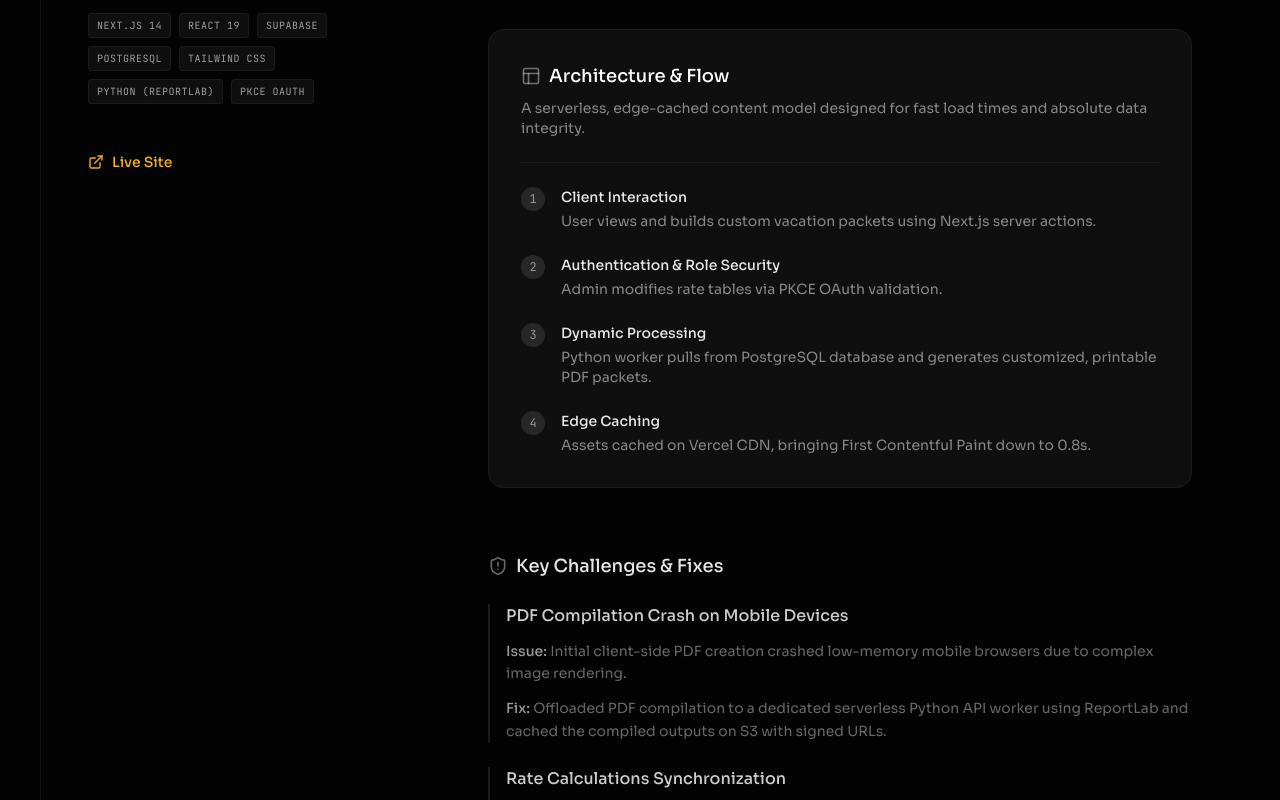
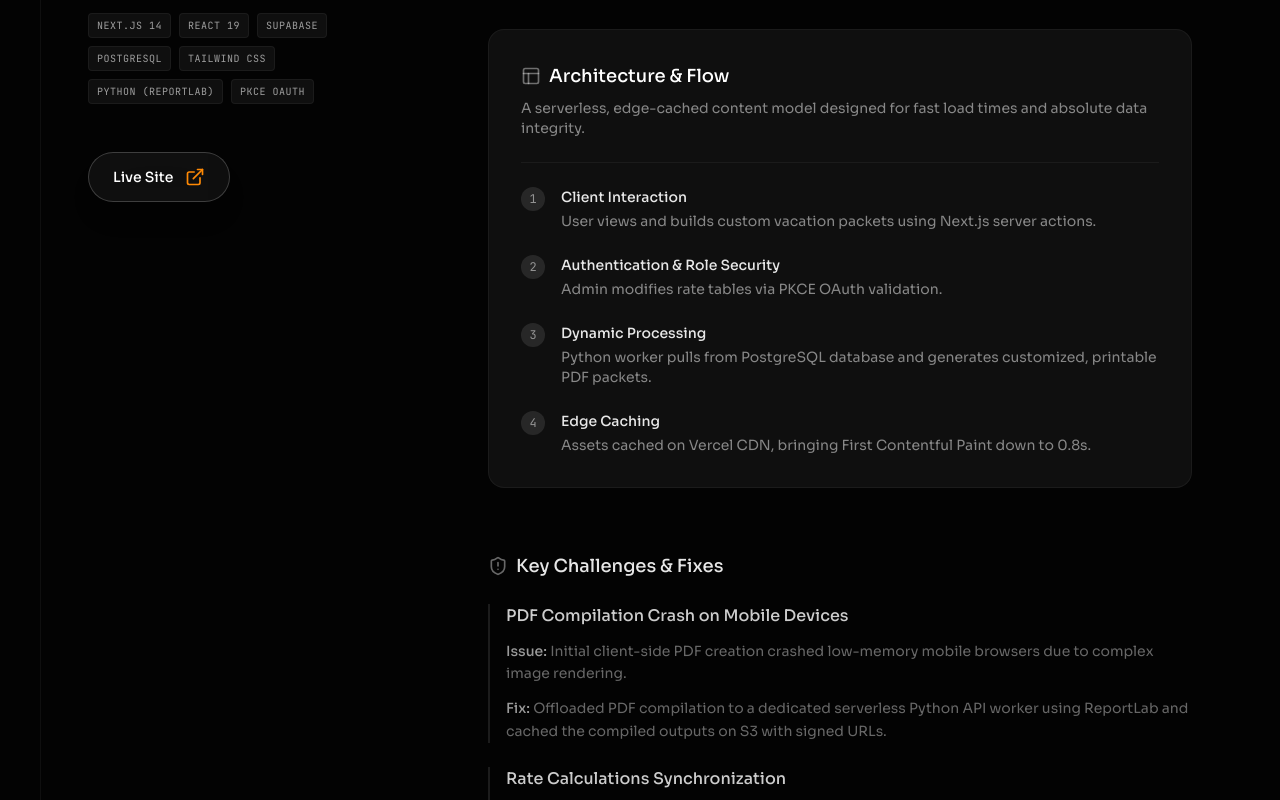
Before and after one commit to rishav00roy-web/Portfolio-website, a Next.js app: page /projects in a window 1280 px wide. Shown: the part 800-1600 px from the top of the page. Built offline with nearby package versions, Linux system fonts and the light colour scheme.

Commit message:
Update projects page to use glassmorphism, kinetic grid, and add Live Site to portfolio

```diff
--- a/src/app/projects/page.tsx
+++ b/src/app/projects/page.tsx
@@ -15,10 +15,14 @@
   }));
 
   return (
-    <div className="min-h-screen bg-[#030303] text-white selection:bg-white/20">
-      {/* Header */}
-      <header className="sticky top-0 z-50 w-full backdrop-blur-xl border-b border-white/5 bg-[#030303]/80">
-        <div className="max-w-6xl mx-auto px-6 h-16 flex items-center justify-between">
+    <div className="min-h-screen bg-[#030303] text-white selection:bg-white/20 relative">
+      {/* Kinetic Grid Background */}
+      <div className="fixed inset-0 bg-[linear-gradient(rgba(255,255,255,0.015)_1px,transparent_1px),linear-gradient(90deg,rgba(255,255,255,0.015)_1px,transparent_1px)] bg-[size:30px_30px] pointer-events-none z-0" />
+
+      <div className="relative z-10">
+        {/* Header */}
+        <header className="sticky top-0 z-50 w-full backdrop-blur-xl border-b border-white/5 bg-[#030303]/80">
+          <div className="max-w-6xl mx-auto px-6 h-16 flex items-center justify-between">
           <Link href="/" className="text-white/70 hover:text-white transition-colors flex items-center gap-2 text-sm font-medium">
             <ArrowLeft className="w-4 h-4" />
             Back to Home
@@ -84,18 +88,23 @@
                       ))}
                     </div>
 
-                    <div className="pt-4 flex flex-col gap-3">
+                    <div className="pt-4 flex flex-col gap-4">
                       {caseStudy.links.map((link: any, i: number) => (
                         <a
                           key={i}
                           href={link.url}
                           target="_blank"
                           rel="noopener noreferrer"
-                          className="inline-flex items-center gap-2 text-sm font-medium text-white/70 hover:text-white transition-colors"
-                          style={{ color: caseStudy.color }}
+                          className="group inline-flex items-center gap-3 px-6 py-3.5 rounded-full border border-white/20 bg-white/5 backdrop-blur-xl text-white font-medium hover:bg-white/10 hover:border-white/40 transition-all shadow-xl text-sm w-fit"
                         >
-                          {link.icon === "github" ? <GitBranch className="w-4 h-4" /> : <ExternalLink className="w-4 h-4" />}
-                          {link.label}
+                          <span>{link.label}</span>
+                          {link.icon === "github" ? (
+                            <svg xmlns="http://www.w3.org/2000/svg" viewBox="0 0 24 24" fill="currentColor" className="w-5 h-5 text-[#2EA44F] group-hover:scale-110 transition-transform">
+                              <path d="M12 2C6.477 2 2 6.484 2 12.017c0 4.425 2.865 8.18 6.839 9.504.5.092.682-.217.682-.483 0-.237-.008-.868-.013-1.703-2.782.605-3.369-1.343-3.369-1.343-.454-1.158-1.11-1.466-1.11-1.466-.908-.62.069-.608.069-.608 1.003.07 1.531 1.032 1.531 1.032.892 1.53 2.341 1.088 2.91.832.092-.647.35-1.088.636-1.338-2.22-.253-4.555-1.113-4.555-4.951 0-1.093.39-1.988 1.029-2.688-.103-.253-.446-1.272.098-2.65 0 0 .84-.27 2.75 1.026A9.564 9.564 0 0112 6.844c.85.004 1.705.115 2.504.337 1.909-1.296 2.747-1.027 2.747-1.027.546 1.379.202 2.398.1 2.651.64.7 1.028 1.595 1.028 2.688 0 3.848-2.339 4.695-4.566 4.943.359.309.678.92.678 1.855 0 1.338-.012 2.419-.012 2.747 0 .268.18.58.688.482A10.019 10.019 0 0022 12.017C22 6.484 17.522 2 12 2z" />
+                            </svg>
+                          ) : (
+                            <ExternalLink className="w-5 h-5 text-orange-400 group-hover:scale-110 transition-transform" />
+                          )}
                         </a>
                       ))}
                     </div>
@@ -209,6 +218,7 @@
       <footer className="py-12 border-t border-white/5 text-center text-sm text-white/30 font-mono">
         Rishav Roy — Case Studies Archive
       </footer>
+      </div>
     </div>
   );
 }
--- a/src/lib/projectsData.ts
+++ b/src/lib/projectsData.ts
@@ -196,6 +196,7 @@
     ],
     tags: ["Next.js 14", "Framer Motion", "Tailwind CSS", "React 19", "Vercel"],
     links: [
+      { label: "Live Site", url: "https://byrishav.online", icon: "live" },
       { label: "GitHub Code", url: "https://github.com/rishav00roy-web/Portfolio-website", icon: "github" }
     ],
     problem: "Traditional developer portfolios often lack character and fail to demonstrate actual front-end engineering skills. I needed a platform that not only lists my projects but serves as a living, interactive proof of my ability to build polished, performant UIs.",
```
